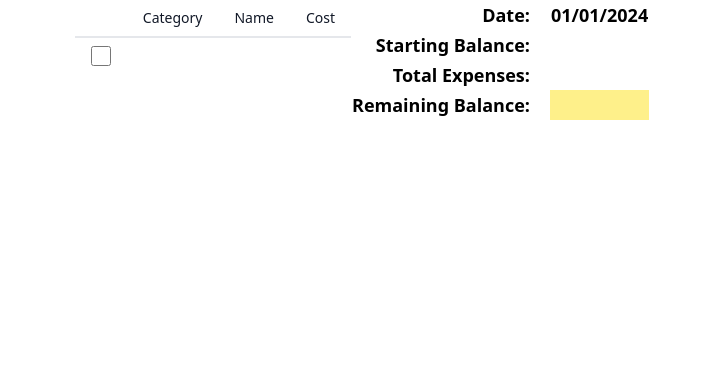
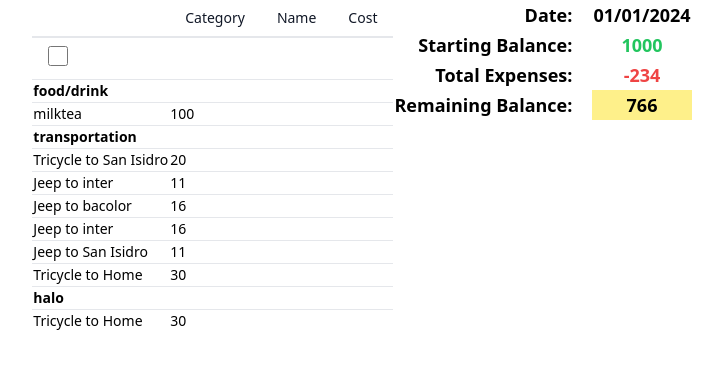
Before and after one commit to bakasibruceto/Expenses-Management, a plain HTML site: page day.html in a window 1280 px wide. Shown: the whole page, without its empty margins (278-1001 px from the left). Drawn offline with nearby package versions, Linux system fonts and the light colour scheme.

Commit message:
Update day.html

```diff
--- a/day.html
+++ b/day.html
@@ -9,11 +9,6 @@
 </head>
 
 <body>
-    <!--
-  Heads up! 👋
-
-  This component comes with some `rtl` classes. Please remove them if they are not needed in your project.
--->
     <div class="flex justify-center">
         <div class="overflow-x-auto">
             <table class="divide-y-2 divide-gray-200 bg-white text-sm">
@@ -65,7 +60,7 @@
     </div>
 
 
-    <script src="data.js"></script>
+    <script type="module" src="js/script.js"></script>
 </body>
 
 </html>
```
